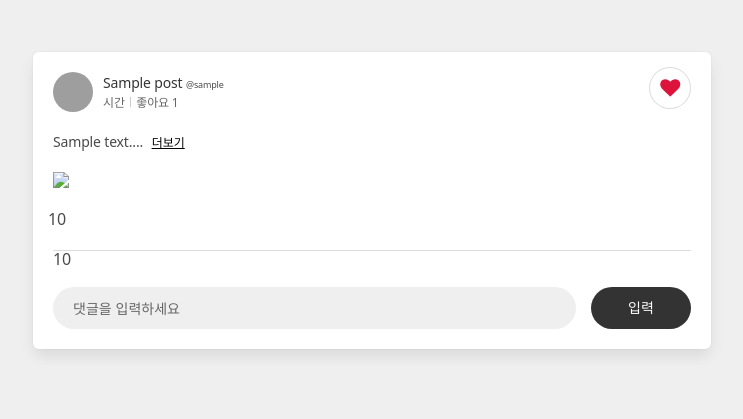
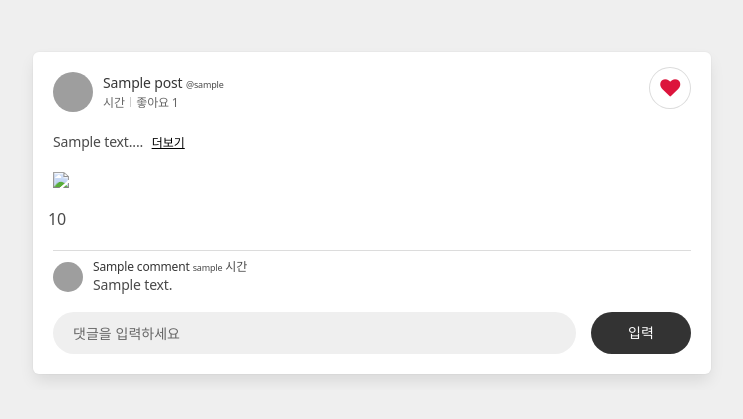
Before and after one commit to ohyein00/dev-community, a Flask app: template templates/like_list.html in a window 1280 px wide. Shown: the part 52-471 px from the top of the page, without its empty margins (268-1011 px from the left). Run offline with Flask 2, Linux system fonts and the light colour scheme; the template is opened without the code that fills it: most values are stand-ins (such as "Sample title", 1, 10 or a date in 2020); parts of the project's set-up code (start-up, migrations or seed data) failed here and were passed over; some libraries are stand-ins or nearby versions; grey boxes are pictures that could not be loaded.

Commit message:
댓글 더보기 및 작성시에 쿠키저장

```diff
--- a/app.py
+++ b/app.py
@@ -43,8 +43,13 @@
 @app.route('/')
 def main():
     # 메인에서 바로 피드 출력
-    posts = list(db.post_data.find({}).sort("date", -1).limit(10))
+    count_receive = request.cookies.get('count')
+    count =10
+    if count_receive is not None:
+        count = int(count_receive)
+    posts = list(db.post_data.find({}).sort("date", -1).limit(count))
     user_id = check_user_id()
+    comment_count = 0
     for post in posts:
         post["_id"] = str(post["_id"])
         post["count_heart"] = db.likes.count_documents({"post_id": post["_id"]})
@@ -55,7 +60,7 @@
                 image.append(get_img_file(ObjectId(img_id)))
         post["s3_image_list"] = image
         post["count_comment"] = db.comment.count_documents({"post_id": post["_id"]})
-        post["comment_list"] = list(db.comment.find({"post_id": post["_id"]}))
+        post["comment_list"] = list(db.comment.find({"post_id": post["_id"]}).sort("date", -1))
         for comment in post["comment_list"]:
             comment["_id"] = str(comment["_id"])
         #좋아요 유저체크 분기
@@ -65,7 +70,7 @@
         else:
             post["heart_by_me"] = False
 
-    return render_template('index.html', posts=posts, user_id=user_id)
+    return render_template('index.html', posts=posts, user_id=user_id, comment_count = comment_count)
 
 @app.route('/write')
 def write():
@@ -257,6 +262,7 @@
     count = int(request.args.get("count"))
     token_receive = request.cookies.get('mytoken')
     sort_option = request.args['sortOption']
+
     try:
         payload = jwt.decode(token_receive, SECRET_KEY, algorithms=['HS256'])
 
@@ -264,7 +270,8 @@
             posts = list(db.post_data.find({}).sort("date", 1).skip(count).limit(3))
         else:
             posts = list(db.post_data.find({}).sort("date", -1).skip(count).limit(3))
-
+        #posts = list(db.post_data.find({}).sort("date", -1).skip(count).limit(3))
+        print(len(posts))
         for post in posts:
             post["_id"] = str(post["_id"])
             post["count_heart"] = db.likes.count_documents({"post_id": post["_id"]})
--- a/static/css/ui.css
+++ b/static/css/ui.css
@@ -129,6 +129,10 @@
     margin-bottom: 5px;
 }
 
+.comment_frame:nth-of-type(n+4) {
+    display: none;
+}
+
 .feed_info > span{
     font-size:12px;
     color: #666
--- a/static/js/like.js
+++ b/static/js/like.js
@@ -30,7 +30,7 @@
 }
 
 function comment(id) {
-    let comment = $(`.${id}  input`).val();
+    let comment = $(`.${id} input`).val();
     let today = new Date().toISOString()
     $.ajax({
         type: "POST",
@@ -46,12 +46,22 @@
     })
 }
 
+function toggle_comment() {
 
-function get_posts(count,sortOption = "new") {
+    if ($(".comment_frame:nth-of-type(n+4)").css('display') === 'flex') {
+        $(".comment_frame:nth-of-type(n+4)").css('display', 'none');
+    } else {
+        $(".comment_frame:nth-of-type(n+4)").css('display', 'flex');
+    }
+
+}
+
+function get_posts(count, sortOption = "new") {
 
     let posts_list = new Array();
     let host_url = "";
     let token = $.cookie('mytoken');
+    $.cookie('count', count, {path: '/'});
     if (token !== undefined) {
         host_url = "get_posts";
     } else {
@@ -62,8 +72,10 @@
         url: `/${host_url}`,
 
         async: false,
-        data: {count :count,
-               sortOption: sortOption},
+        data: {
+            count: count,
+            sortOption: sortOption
+        },
         success: function (response) {
             if (response["result"] == "success") {
                 let posts = response["posts"]
@@ -85,7 +97,7 @@
                     for (let j = 0; j < comment_list.length; j++) {
                         let time_post = new Date(comment_list[j]["date"])
                         let time_before = time2str(time_post)
-                        let temp= `<div class="comment_frame" id="${comment_list[j]["_id"]}">
+                        let temp = `<div class="comment_frame" id="${comment_list[j]["_id"]}">
                                         <figure class="user_img">
                                             <img src="https://bulma.io/images/placeholders/128x128.png" alt="Image">
                                         </figure>
@@ -99,13 +111,14 @@
                                         </div>
                                     </div>`
 
+
                         comment_temp = comment_temp + temp;
                     }
                     for (let j = 0; j < hash_list.length; j++) {
                         let temp = `<div class="hash_item">
                                             <a><small >#${hash_list[j]}</small></a>
                                         </div>`;
-                        hash_temp= hash_temp+temp;
+                        hash_temp = hash_temp + temp;
                     }
                     let time_post = new Date(post["date"])
                     let time_before = time2str(time_post)
@@ -167,6 +180,71 @@
                                 </div>
                             </div>
                         </div>`
+                    if (post["count_comment"] >3){
+                        html_temp = `<div class="feed_frame" id="${post['_id']}">
+                            <article class="feed">
+                                <div class="media user_info">
+                                    <figure class="image user_img">
+                                        <img src="/static/${post['profile_placeholder']}" alt="Image">
+                                    </figure>
+                                    <div class="text_area">
+                                        <p class="user_name">
+                                            <strong>${post['profile_name']}</strong>
+                                            <small style="font-size: xx-small">@${post['username']}</small>
+                                        </p>
+                                        <p class="feed_info">
+                                            <span class="time">${time_before}</span>
+                                            <span class="like_count left contour">좋아요 ${num2str(post['count_heart'])}</span>
+                                        </p>
+
+                                    </div>
+                                </div>
+                                <div class="like_btn_area">
+                                    <a class="level-item is-sparta like_btn" aria-label="heart" onclick="toggle_like('${post['_id']}', 'heart')">
+                                        <strong class="is-sparta">
+                                            <i style="color:crimson" class="fa ${class_heart}"
+                                               aria-hidden="true"></i></strong>
+                                    </a>
+                                </div>
+                                <div class="feed_detail">
+                                    <p class="detail has_more">
+                                        <span class="txt">${post["text"]}</span>
+                                        <button class="more_btn">
+                                            더보기
+                                        </button>
+                                    </p>
+
+                                    <div class="img_group">
+                                        ${image_temp}
+                                    </div>
+                                    <div class="hash_group is_flex">
+                                        ${hash_temp}
+                                    </div>
+                                </div>
+                            </article>
+                            <div class="feed_comment">
+                                <div class="comment_group">
+                                    ${comment_temp}
+                                    <diV style="width: 100%; display: flex; align-items: center; justify-content: center;">
+                                            <button style="border: 0px;"  class="more_btn" onclick="toggle_comment()">
+                                                <img width="15" height="15" src="/static/profile_pics/more_icon.png">
+                                            </button>
+                                        </div>
+                                </div>
+                                <div class="input_wrap">
+                                    <div class="input_area gray_type is_flex">
+                                        <label class="${post['_id']}">
+                                            <input type="text" placeholder="댓글을 입력하세요" maxlength="100">
+                                        </label>
+                                        <button type="submit" onclick="comment('${post['_id']}')">
+                                            입력
+                                        </button>
+                                    </div>
+
+                                </div>
+                            </div>
+                        </div>`
+                    }
                     posts_list.push(html_temp);
 
                 }
@@ -183,7 +261,7 @@
         type: "GET",
         url: `/get_posts_like`,
         async: false,
-        data: {count :count},
+        data: {count: count},
         success: function (response) {
             if (response["result"] == "success") {
                 let posts = response["posts"]
@@ -205,7 +283,7 @@
                     for (let j = 0; j < comment_list.length; j++) {
                         let time_post = new Date(comment_list[j]["date"])
                         let time_before = time2str(time_post)
-                        let temp= `<div class="comment_frame" id="${comment_list[j]["_id"]}">
+                        let temp = `<div class="comment_frame" id="${comment_list[j]["_id"]}">
                                         <figure class="user_img">
                                             <img src="https://bulma.io/images/placeholders/128x128.png" alt="Image">
                                         </figure>
@@ -278,17 +356,18 @@
                                 </div>
                             </div>
                         </div>`
-                     posts_list.push(html_temp);
+                    posts_list.push(html_temp);
                 }
             }
         }
     })
-     return posts_list
+    return posts_list
 }
 
 
 function toggle_like(post_id, type) {
     let token = $.cookie('mytoken');
+
     if (token !== undefined) {
         let $a_like = $(`#${post_id} a[aria-label='heart']`)
         let $i_like = $a_like.find("i")
@@ -303,7 +382,7 @@
                 },
                 success: function (response) {
                     $i_like.addClass("fa-heart-o").removeClass("fa-heart")
-                    $(`#${post_id} .like_count`).text("좋아요 "+num2str(response["count"]))
+                    $(`.feed_info > span:nth-child(2)`).text("좋아요 " + num2str(response["count"]))
                     $a_like.find("span.like_count").text(num2str(response["count"]))
                 }
             })
@@ -318,7 +397,8 @@
                 },
                 success: function (response) {
                     $i_like.addClass("fa-heart").removeClass("fa-heart-o")
-                    $(`#${post_id} .like_count`).text("좋아요 "+num2str(response["count"]))
+                    $(`.feed_info > span:nth-child(2)`).text("좋아요 " + num2str(response["count"]))
+                    console.log($(`#${post_id}`))
                     $a_like.find("span.like_count").text(num2str(response["count"]))
                 }
             })
@@ -345,7 +425,7 @@
                 },
                 success: function (response) {
                     $i_like.addClass("fa-heart-o").removeClass("fa-heart")
-                    $(`#${post_id} .like_count`).text("좋아요 "+num2str(response["count"]))
+                    $(`.feed_info > span:nth-child(2)`).text("좋아요 " + num2str(response["count"]))
                     $a_like.find("span.like_count").text(num2str(response["count"]))
                     window.location.reload()
                 }
@@ -361,7 +441,8 @@
                 },
                 success: function (response) {
                     $i_like.addClass("fa-heart").removeClass("fa-heart-o")
-                    $(`#${post_id} .like_count`).text("좋아요 "+num2str(response["count"]))
+                    $(`.feed_info > span:nth-child(2)`).text("좋아요 " + num2str(response["count"]))
+                    console.log($(`#${post_id} .like_count`).text())
                     $a_like.find("span.like_count").text(num2str(response["count"]))
                 }
             })
--- a/static/js/scroll.js
+++ b/static/js/scroll.js
@@ -3,7 +3,7 @@
     window.onscroll = function (e) {
         //추가되는 임시 콘텐츠
         //window height + window scrollY 값이 document height보다 클 경우,
-        if ((window.innerHeight + window.scrollY) >= document.body.offsetHeight) {
+        if ((window.innerHeight + window.scrollY) >= document.body.offsetHeight-10) {
             //실행할 로직 (콘텐츠 추가)
 
             let posts_lists = get_posts(count);
--- a/templates/like_list.html
+++ b/templates/like_list.html
@@ -173,7 +173,22 @@
                                 </article>
                                 <div class="feed_comment">
                                     <div class="comment_group">
-                                        {{ comment_temp }}
+                                        {% for comment in post["comment_list"] %}
+                                            <div class="comment_frame" id="{{ comment["_id"] }}">
+                                                <figure class="user_img">
+                                                    <img src="https://bulma.io/images/placeholders/128x128.png"
+                                                         alt="Image">
+                                                </figure>
+                                                <div class="comment_detail">
+                                                    <p class="user_name">
+                                                        <strong>{{ comment["profile_name"] }}</strong>
+                                                        <small style="font-size: xx-small">{{ comment["username"] }}</small>
+                                                        <small class="time contour left">시간</small>
+                                                    </p>
+                                                    <p class="user_comment">{{ comment["comment"] }}</p>
+                                                </div>
+                                            </div>
+                                        {% endfor %}
                                     </div>
                                     <div class="input_wrap">
                                         <div class="input_area gray_type is_flex">
```
Also changed, not shown: templates/index.html (+16 -2 lines), static/profile_pics/comment_icon.png (added), static/profile_pics/more_icon.png (added).
